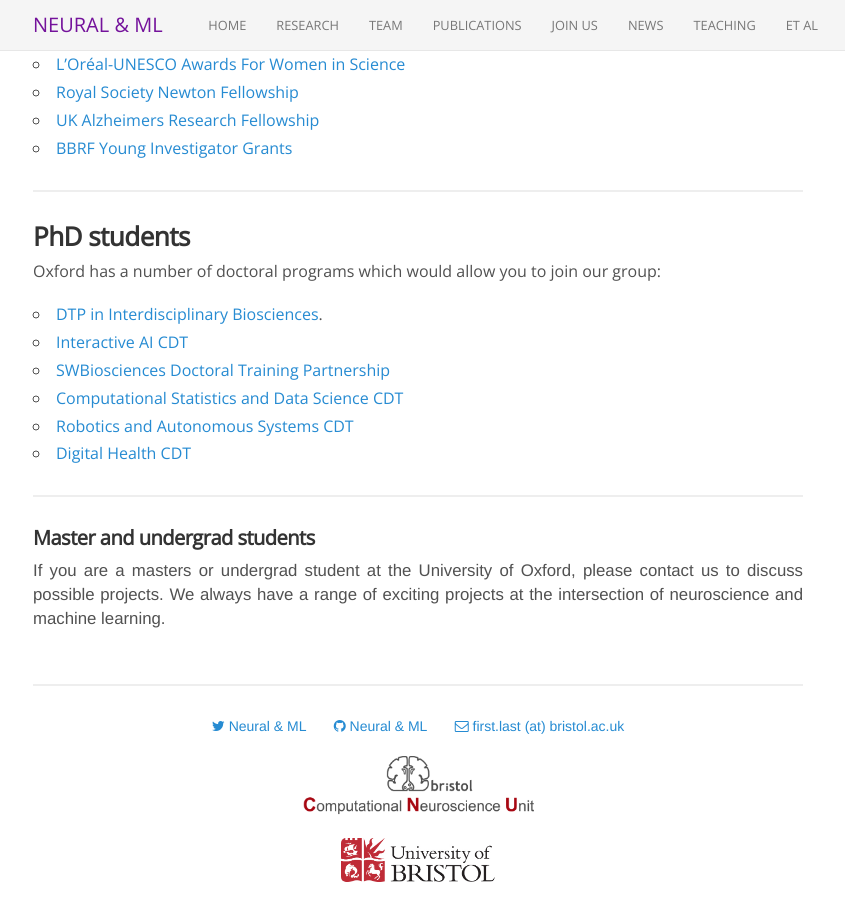
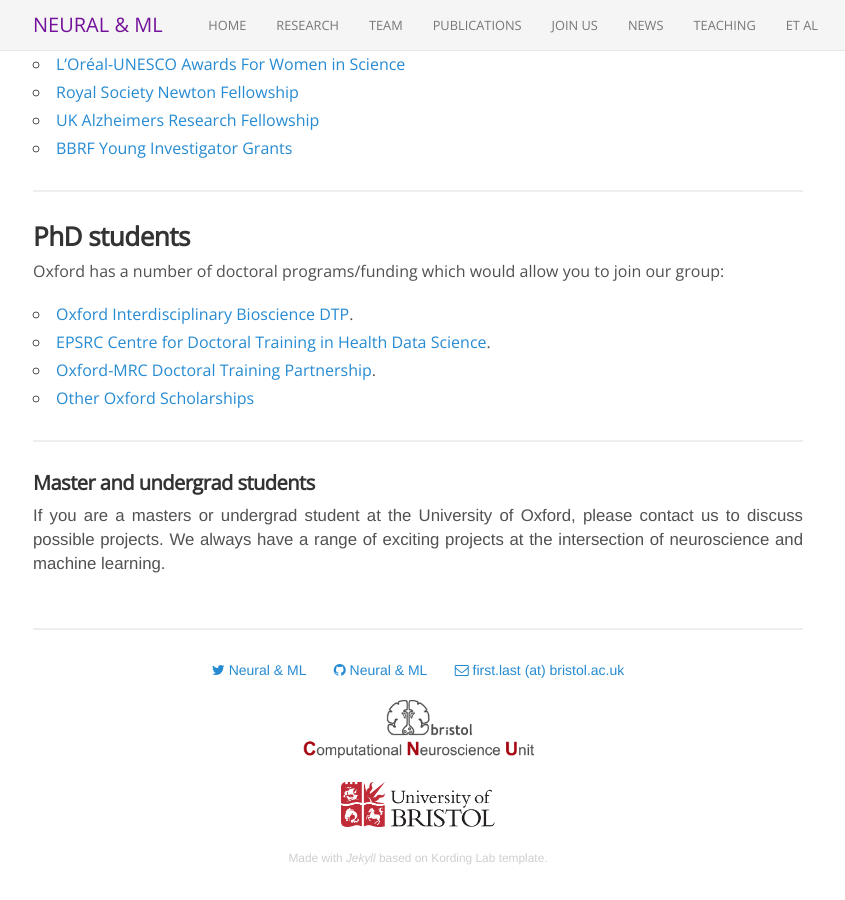
Before and after one commit to neuralml/neuralml.github.io, a Jekyll site: the page built from joinus_ox.md, in a window 1280 px wide and 900 px high, scrolled down 922 px. Shown: the whole window, without its empty margins (222-1067 px from the left). Built offline with Jekyll 4.4.1, drawn with Linux system fonts in a browser that asks for light colours; nearby versions of some CDN libraries.

Commit message:
Update joinus_ox.md

```diff
--- a/joinus_ox.md
+++ b/joinus_ox.md
@@ -42,15 +42,13 @@ permalink: /joinus/
 ### PhD students
 
 <header class="masthead text-justify" style="font-size:120%">
-<p>Oxford has a number of doctoral programs which would allow you to join our group:</p>
+<p>Oxford has a number of doctoral programs/funding which would allow you to join our group:</p>
 
 <ul>
-  <li><a href="https://www.bristol.ac.uk/engineering/postgraduate/funding/sceem-studentships/" target="_blank">DTP in Interdisciplinary Biosciences</a>.</li>
-  <li><a href="http://www.bristol.ac.uk/cdt/interactive-ai/" target="_blank">Interactive AI CDT</a></li>
-  <li><a href="https://www.swbio.ac.uk/" target="_blank">SWBiosciences Doctoral Training Partnership</a></li>
-  <li><a href="http://www.bristol.ac.uk/cdt/compass/" target="_blank">Computational Statistics and Data Science CDT</a></li>
-  <li><a href="https://www.farscope.bris.ac.uk" target="_blank">Robotics and Autonomous Systems CDT</a></li>
-  <li><a href="https://www.bristol.ac.uk/cdt/digital-health/" target="_blank">Digital Health CDT</a></li>
+  <li><a href="https://www.biodtp.ox.ac.uk" target="_blank">Oxford Interdisciplinary Bioscience DTP</a>.</li>
+<li><a href="https://www.bdi.ox.ac.uk/study/cdt" target="_blank">EPSRC Centre for Doctoral Training in Health Data Science</a>.</li>
+  <li><a href="https://www.medsci.ox.ac.uk/study/graduateschool/mrcdtp" target="_blank">Oxford-MRC Doctoral Training Partnership</a>.</li>
+  <li><a href="https://www.ox.ac.uk/admissions/graduate/fees-and-funding/oxford-funding" target="_blank">Other Oxford Scholarships</a></li>
 </ul></header>
 
 
```
